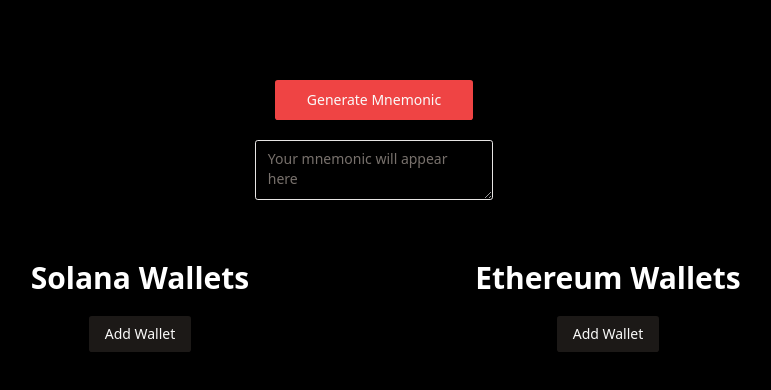
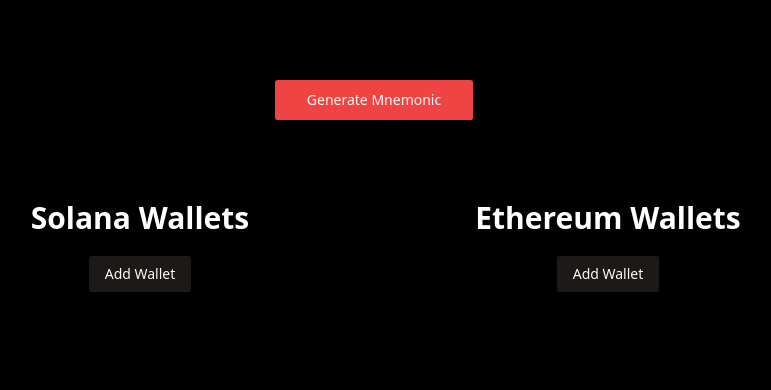
Before and after one commit to bajshorya/WebWallet, a React (Vite) app: page / in a window 1280 px wide. Shown: the top 390 px of the page, without its empty margins (266-1037 px from the left). Built offline with nearby package versions, Linux system fonts and the light colour scheme.

Commit message:
generate mnemonics new ui

```diff
--- a/src/components/Generate.tsx
+++ b/src/components/Generate.tsx
@@ -1,11 +1,12 @@
-import React, { useState } from "react";
+import React from "react";
 import { Button } from "./ui/button";
-import { Textarea } from "./ui/textarea";
 import { generateMnemonic } from "bip39";
+
 interface GenerateProps {
   onGenerateMnemonic: (mnemonic: string) => void;
   mnemonic: string;
 }
+
 const Generate: React.FC<GenerateProps> = ({
   onGenerateMnemonic,
   mnemonic,
@@ -14,9 +15,12 @@
     const newMnemonic = generateMnemonic();
     onGenerateMnemonic(newMnemonic);
   };
+
+  const mnemonicWords = mnemonic ? mnemonic.split(" ") : [];
+
   return (
-    <div>
-      <div className="m-5 text-4xl font-extrabold ">
+    <div className="flex flex-col items-center">
+      <div className="m-5 text-4xl font-extrabold">
         <Button
           variant="destructive"
           size="lg"
@@ -25,11 +29,18 @@
           Generate Mnemonic
         </Button>
       </div>
-      <Textarea
-        value={mnemonic}
-        readOnly
-        placeholder="Your mnemonic will appear here"
-      />
+      {mnemonicWords.length > 0 && (
+        <div className="grid grid-cols-3 gap-4">
+          {mnemonicWords.map((word, index) => (
+            <div
+              key={index}
+              className="p-2 bg-gray-800 text-white rounded-lg text-center"
+            >
+              {word}
+            </div>
+          ))}
+        </div>
+      )}
     </div>
   );
 };
```
